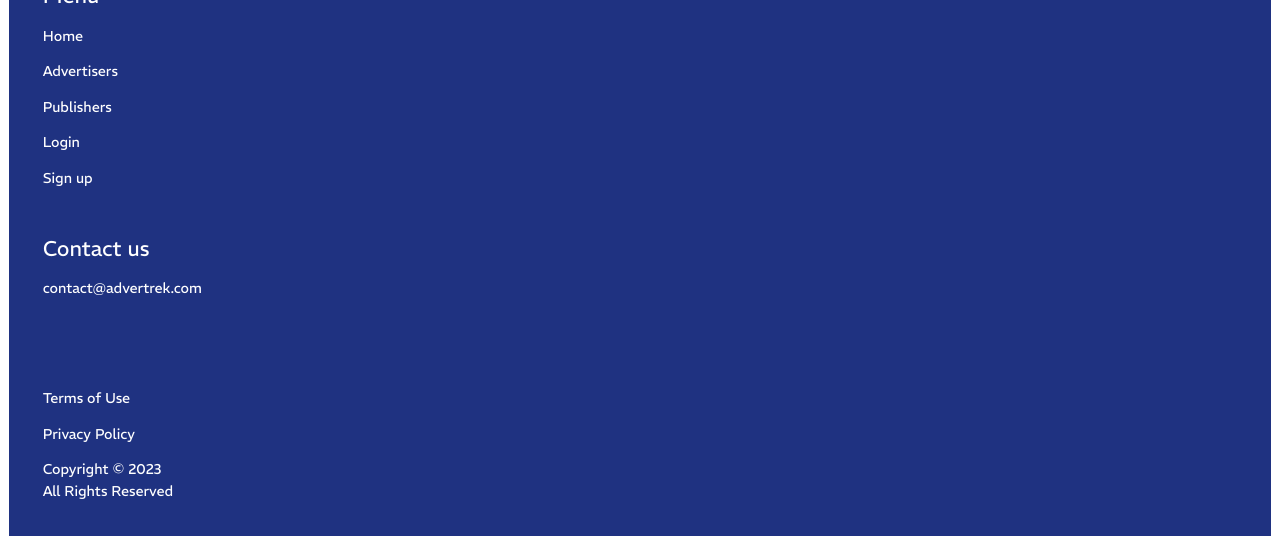
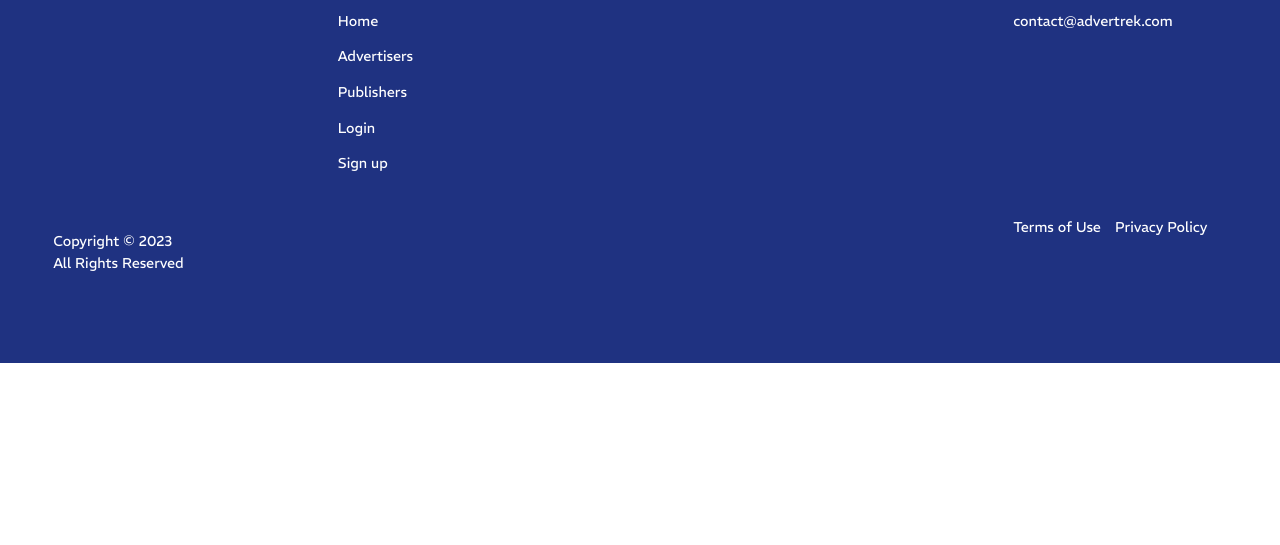
Before and after one commit to nigel-riss/advertrek-landing, a website: page src/pug/index.pug in a window 1280 px wide. Shown: the part 4747-5292 px from the top of the page. After the commit the page ends 5110 px from the top, so only its background shows below. Drawn offline with nearby package versions, Linux system fonts and the light colour scheme; files that its build step writes are made by us from their sources; files whose address does not match are found by name.

Commit message:
feat: add footer desktop styles

```diff
--- a/src/pug/modules/footer.pug
+++ b/src/pug/modules/footer.pug
@@ -4,18 +4,19 @@ footer.footer
       a.logo
         img(src="./img/logo.svg", alt="logo")
     .footer__menues
-      h3.footer__title Menu
-      ul.footer-menu
-        li.footer-menu__item
-          a.footer-menu__link(href="#") Home
-        li.footer-menu__item
-          a.footer-menu__link(href="#") Advertisers
-        li.footer-menu__item
-          a.footer-menu__link(href="#") Publishers
-        li.footer-menu__item
-          a.footer-menu__link(href="#") Login
-        li.footer-menu__item
-          a.footer-menu__link(href="#") Sign up
+      .footer__menu
+        h3.footer__title Menu
+        ul.footer-menu
+          li.footer-menu__item
+            a.footer-menu__link(href="#") Home
+          li.footer-menu__item
+            a.footer-menu__link(href="#") Advertisers
+          li.footer-menu__item
+            a.footer-menu__link(href="#") Publishers
+          li.footer-menu__item
+            a.footer-menu__link(href="#") Login
+          li.footer-menu__item
+            a.footer-menu__link(href="#") Sign up
     .footer__contacts
       h3.footer__title Contact us
       a.email(href="mailto:contact@advertrek.com") contact@advertrek.com
@@ -26,8 +27,9 @@ footer.footer
           img(src="./img/icons/telegram.svg", alt="Telegram Icon")
   .footer__bottom
     p.footer__copy Copyright © 2023 <br/>All Rights Reserved
-    ul.footer-menu
-      li.footer-menu__item
-        a.footer-menu__link(href="#") Terms of Use
-      li.footer-menu__item
-        a.footer-menu__link(href="#") Privacy Policy
+    .footer__menu
+      ul.footer-menu.footer-menu--d-row
+        li.footer-menu__item
+          a.footer-menu__link(href="#") Terms of Use
+        li.footer-menu__item
+          a.footer-menu__link(href="#") Privacy Policy
--- a/src/scss/modules/_footer-menu.scss
+++ b/src/scss/modules/_footer-menu.scss
@@ -3,6 +3,13 @@
   display: flex;
   flex-direction: column;
   gap: 1rem;
+}
+
+.footer-menu--d-row {
+  @include atDesktopS {
+    // box model
+    flex-direction: row;
+  }
 }
 
 .footer-menu__item {
--- a/src/scss/modules/_footer.scss
+++ b/src/scss/modules/_footer.scss
@@ -8,25 +8,48 @@
 
   // visual
   background-color: var(--blue);
+
+  @include atDesktopS {
+    // box model
+    margin: -1.25rem;
+    padding: 6.25rem 3.75rem;
+  }
 }
 
 .footer__top {
-
+  @include atDesktopS {
+    // box model
+    display: flex;
+    justify-content: space-between;
+  }
 }
 
 .footer__logo {
   // box model
   margin-bottom: 3rem;
+
+  @include atDesktopS {
+    // box model
+    flex-basis: 20rem;
+  }
 }
 
 .footer__menues {
   // box model
   margin-bottom: 3rem;
+
+  @include atDesktopS {
+    // box model
+    flex-grow: 10;
+    // display: flex;
+  }
 }
 
 .footer__contacts {
-  // box model
-  margin-bottom: 3rem;
+  @include atDesktopS {
+    // box model
+    flex-basis: 15rem;
+  }
 
   .email {
     // typography
@@ -59,9 +82,22 @@
   // box model
   display: flex;
   flex-direction: column-reverse;
+
+  @include atDesktopS {
+    // box model
+    flex-direction: row;
+    justify-content: space-between;
+  }
 }
 
 .footer__copy {
   // box model
   margin-top: 1rem;
 }
+
+.footer__menu {
+  @include atDesktopS {
+    // box model
+    flex-basis: 15rem;
+  }
+}
```
